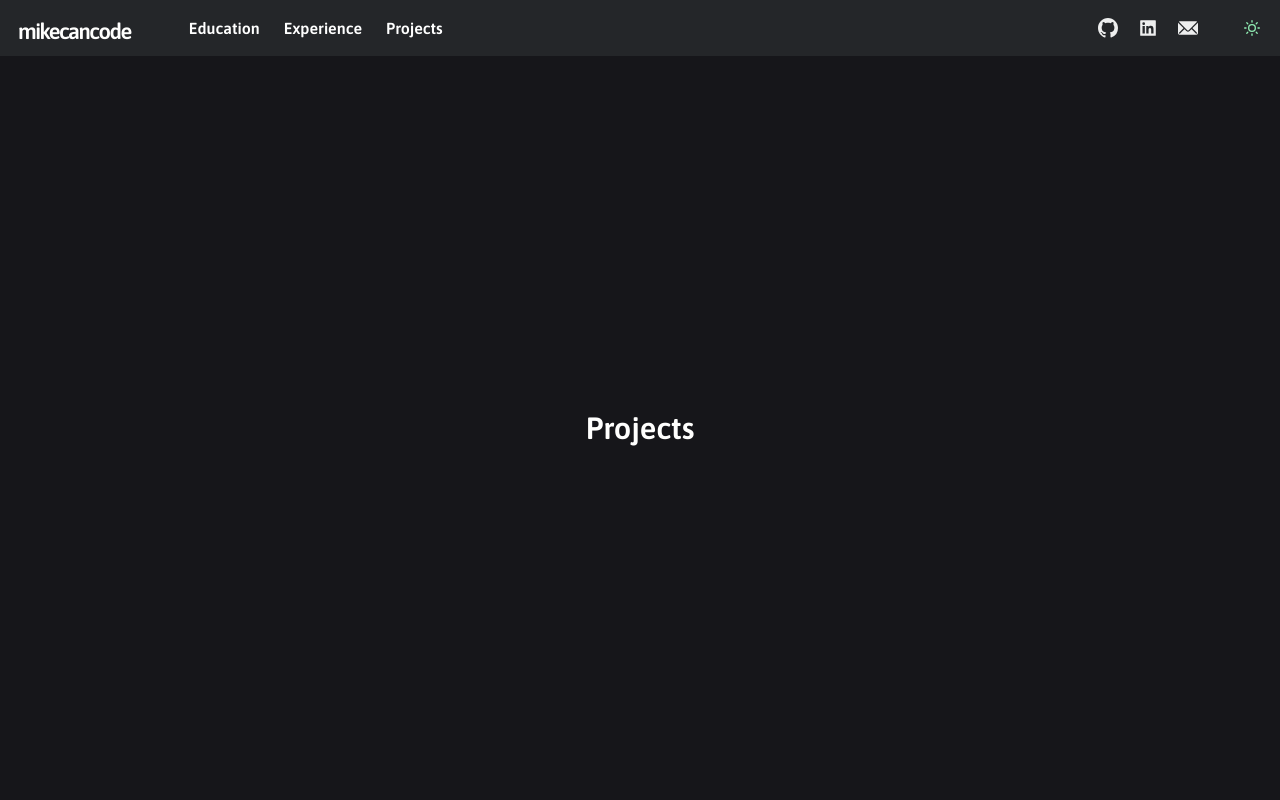
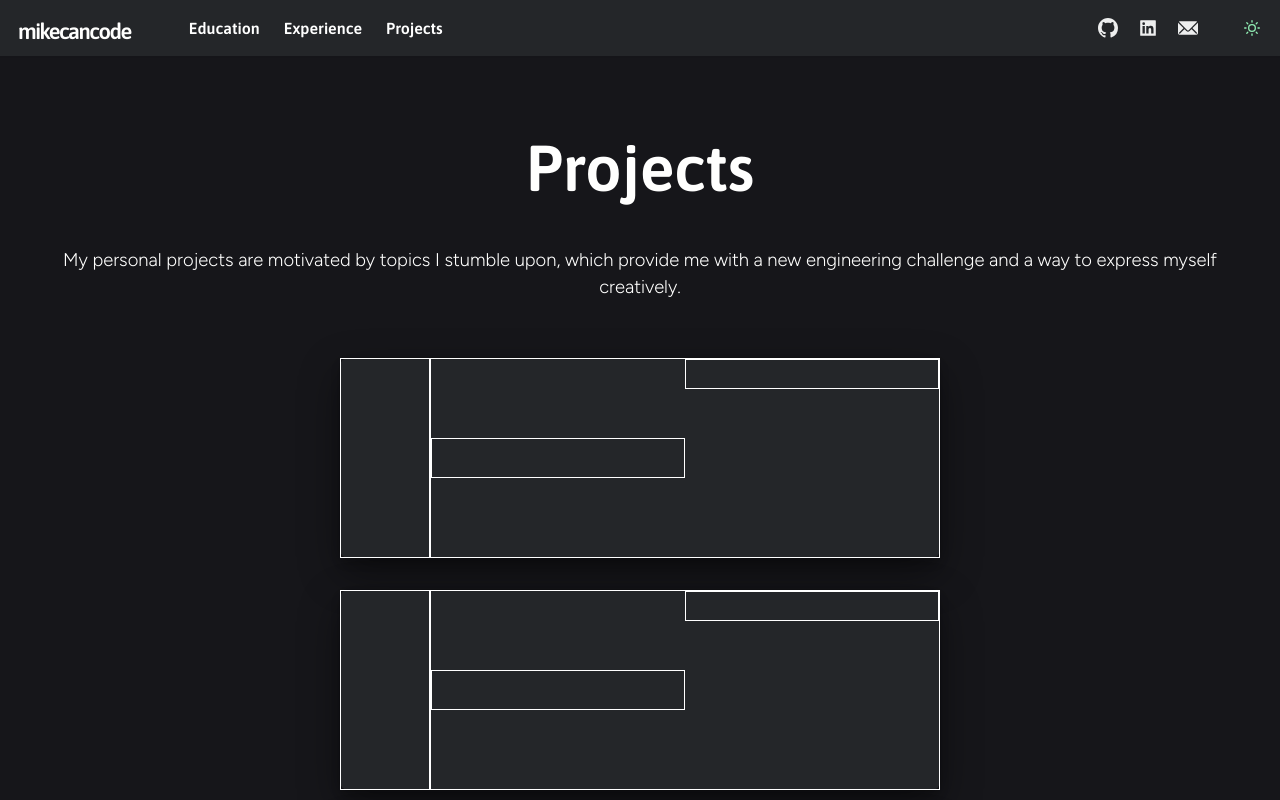
Before and after one commit to bcabau1/mike-can-code, a Next.js app: page /projects in a window 1280 px wide. Shown: the top 800 px of the page. Built offline with nearby package versions, Linux system fonts and the light colour scheme.

Commit message:
projects tab layout

```diff
--- a/components/navbar.js
+++ b/components/navbar.js
@@ -50,6 +50,7 @@ export default function Navbar(props) {
       bg={useColorModeValue('#fffffe', '#242629')}
       //css={{ backdropFilter: 'blur(10px)' }}
       zIndex={99}
+      boxShadow={'sm'}
       {...props}
     >
       <Container
@@ -74,13 +75,13 @@ export default function Navbar(props) {
           flexGrow={1}
           mt={{ base: 4, md: 0 }}
         >
-          <LinkItem href="education/#ed" path={path}>
+          <LinkItem href="education/#intro" path={path}>
             <Text >Education</Text>
           </LinkItem>
-          <LinkItem href="experience/#exp" path={path}>
+          <LinkItem href="experience/#intro" path={path}>
             <Text>Experience</Text>
           </LinkItem>
-          <LinkItem href="projects/#proj" path={path}>
+          <LinkItem href="projects/#intro" path={path}>
             <Text >Projects</Text>
           </LinkItem>
         </Stack>
@@ -88,7 +89,7 @@ export default function Navbar(props) {
         <Box flex={1} align="right">
           <IconButton
                       size='md'
-                      isRound={true}
+                      //isRound={true}
                       aria-label="github"
                       variant="ghost"
                       colorScheme={useColorModeValue('gray', 'gray')}
@@ -97,7 +98,7 @@ export default function Navbar(props) {
           ></IconButton>
           <IconButton
                       size='md'
-                      isRound={true}
+                      //isRound={true}
                       aria-label="linked-in"
                       variant="ghost"
                       colorScheme={useColorModeValue('gray', 'gray')}
@@ -106,7 +107,7 @@ export default function Navbar(props) {
           ></IconButton>
           <IconButton mr={6}
                       size='md'
-                      isRound={true}
+                      //isRound={true}
                       aria-label="change theme"
                       variant="ghost"
                       colorScheme={useColorModeValue('gray', 'gray')}
@@ -122,19 +123,19 @@ export default function Navbar(props) {
                 icon={<HamburgerIcon />}
                 variant="ghost"
                 aria-label="Options"
-                isRound={true}
+                //isRound={true}
               />
               <MenuList >
                 <NextLink href="/" passHref>
                   <MenuItem as={Link}>About</MenuItem>
                 </NextLink>
-                <NextLink href="experience/#exp" passHref>
+                <NextLink href="experience/#intro" passHref>
                   <MenuItem as={Link}>Experience</MenuItem>
                 </NextLink>
-                <NextLink href="education/#ed" passHref>
+                <NextLink href="education/#intro" passHref>
                   <MenuItem as={Link}>Education</MenuItem>
                 </NextLink>
-                <NextLink href="projects/#proj" passHref>
+                <NextLink href="projects/#intro" passHref>
                   <MenuItem as={Link}>Projects</MenuItem>
                 </NextLink>
               </MenuList>
--- /dev/null
+++ b/components/projectbanner.js
@@ -0,0 +1,33 @@
+import { Box, Flex, useColorModeValue, Text } from "@chakra-ui/react"
+
+
+export default function ProjectBanner(props) {
+    return (
+        <>
+            <Flex
+            key={props.id}
+            w='600px'
+            h='200px'
+            m='4'
+            justify='center'
+            align='center'
+            borderRadius='lg'
+            bg={useColorModeValue('#fffffe', '#242629')}
+            boxShadow={useColorModeValue('lg', 'dark-lg')}
+            >
+                <Flex position='relative' w='15%' h='100%' border='1px solid white'>
+
+                </Flex>
+                <Flex position='relative' w='85%' h='100%' border='1px solid white'>
+                    <Flex position='relative' w='100%' h='20%' marginBottom='auto' marginTop='auto' border='1px solid white'>
+
+                    </Flex>
+                    <Flex position='relative' w='100%' h='15%' border='1px solid white'>
+
+                    </Flex>
+                </Flex>
+
+            </Flex>
+        </>
+    )
+}
--- a/components/toggletheme.js
+++ b/components/toggletheme.js
@@ -7,7 +7,7 @@ export default function ToggleTheme() {
 
   return (
         <IconButton
-          isRound={true}
+          //isRound={true}
           size='md'
           aria-label="change theme"
           variant="ghost"
--- a/libs/theme.js
+++ b/libs/theme.js
@@ -31,7 +31,11 @@ const components = {
       'banner-title': props => ({
         fontSize: 'calc(18px + 1vw)',
         color: mode('#0d0d0d', '#fffffe')(props)
-      })
+      }),
+      'tab-title': props => ({
+        fontSize: 'calc(52px + 1vw)',
+        color: mode('#0d0d0d', '#fffffe')(props)
+      }),
     }
   },
   Link: {
--- a/pages/index.js
+++ b/pages/index.js
@@ -34,13 +34,13 @@ export default function Page(router) {
                      You can find out more about my...
                 </Heading>
                 <Box px='4%'>
-                    <TabBanner imgsrc='/images/graduation-hat.png' href='education/#ed' name='Education' path={router.aspath}/>
+                    <TabBanner imgsrc='/images/graduation-hat.png' href='education/#intro' name='Education' path={router.aspath}/>
                 </Box>
                 <Box px='4%' >
-                    <TabBanner imgsrc='/images/briefcase.png' href='experience/#exp' name='Experience' path={router.aspath}/>
+                    <TabBanner imgsrc='/images/briefcase.png' href='experience/#intro' name='Experience' path={router.aspath}/>
                 </Box>
                 <Box px='4%'>
-                    <TabBanner imgsrc='/images/pencil.png' href='projects/#proj' name='Projects' path={router.aspath}/>
+                    <TabBanner imgsrc='/images/pencil.png' href='projects/#intro' name='Projects' path={router.aspath}/>
                 </Box>
             </Flex>
             <AttributeFooter>© 2022 Brian Cabau. All Rights Reserved. Icons created by IwitoStudio - Flaticon</AttributeFooter>
--- a/pages/projects.js
+++ b/pages/projects.js
@@ -2,19 +2,58 @@ import Timeline from "../components/timeline"
 import PageAnimate from "../components/layouts/pageanimate"
 import { Heading, Box, Flex } from "@chakra-ui/react"
 import AttributeFooter from "../components/footer"
+import ProjectBanner from "../components/projectbanner"
+import SnippetBio from "../components/snippetbio"
 
+
+
+const projects =
+[
+    {
+        id: 'portfolio',
+        stack: `JavaScript, React, NextJS`,
+        description: `Portfolio Website`,
+        repoLink: ''
+    },
+    {
+        id: 'barterup',
+        stack: `Php, MySQL`,
+        description: `BarterUp: Item Trading Auction`,
+        repoLink: ''
+    },
+    {
+        id: 'laser-marker',
+        stack: `Python, NumPy, Matplotlib`,
+        description: `Laser marking physics simulation of mirror galvanometer.`,
+        repoLink: ''
+    }
+]
+
+const ProjectCards = ({projects}) => {
+
+    const projArr =  projects.map(project => {
+        return <ProjectBanner key={project.id} href={project.repoLink} summary={project.description}/>
+
+    })
+
+    return projArr
+
+
+}
 
 export default function Projects(router)  {
 
-
     return (
         <PageAnimate>
-            <Flex position='relative' w = '100%' h='100%'  textAlign='center' flexWrap='wrap' id='proj' overflow='auto' alignItems='center' justifyContent='space-evenly'>
-
-                <Heading  w='100%' as="h3" variant="banner-title">
+            <Flex position='relative' w = '100%' textAlign='center' flexWrap='wrap' overflow='auto' alignItems='center' justifyContent='space-evenly' py='6%'>
+                <Heading  w='100%' as="h3" variant="tab-title" id='proj'>
                     Projects
                 </Heading>
-
+                <SnippetBio>
+                        My personal projects are motivated by topics I stumble upon, which
+                        provide me with a new engineering challenge and a way to express myself creatively.
+                    </SnippetBio>
+                {<ProjectCards projects={projects}/>}
             </Flex>
             <AttributeFooter>© 2022 Brian Cabau. All Rights Reserved. Icons created by IwitoStudio - Flaticon</AttributeFooter>
         </PageAnimate>
```
Also changed, not shown: components/tabbanner.js (+2 -2 lines), public/images/online-education.png (added).
